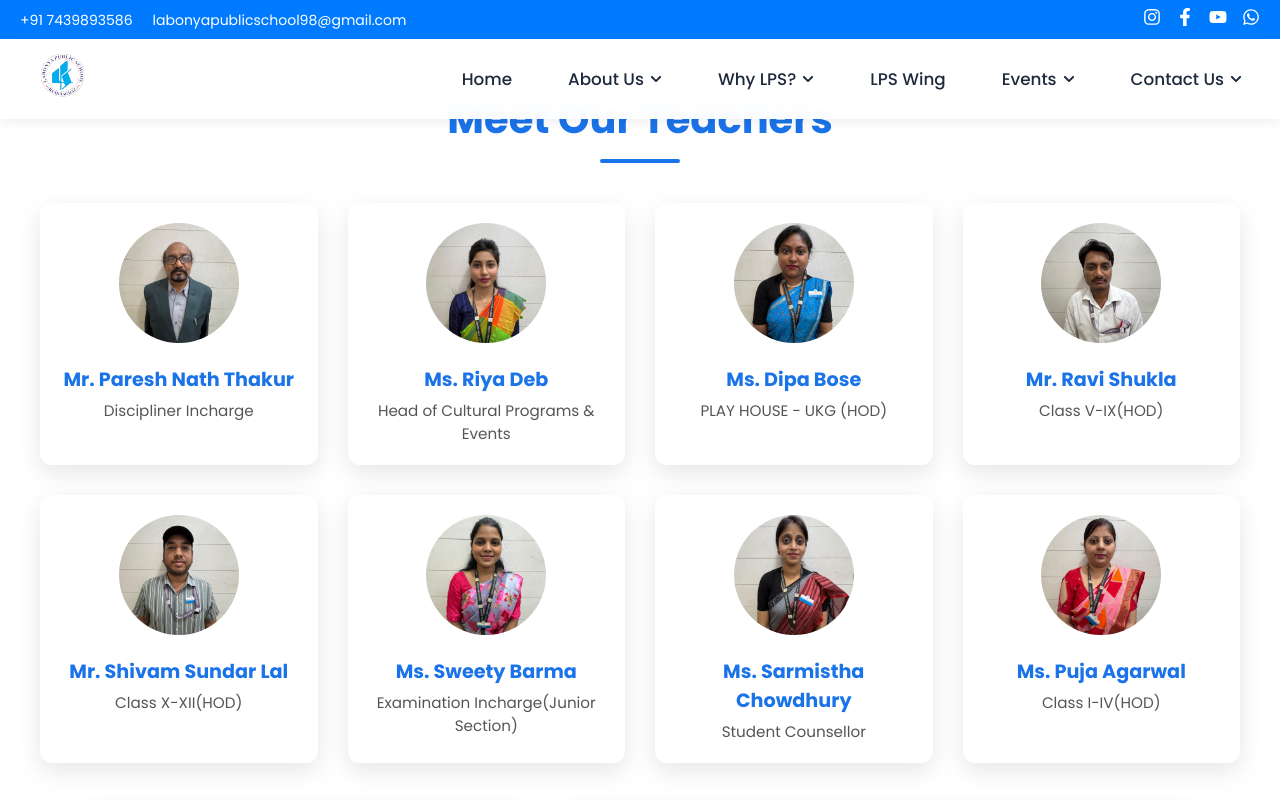
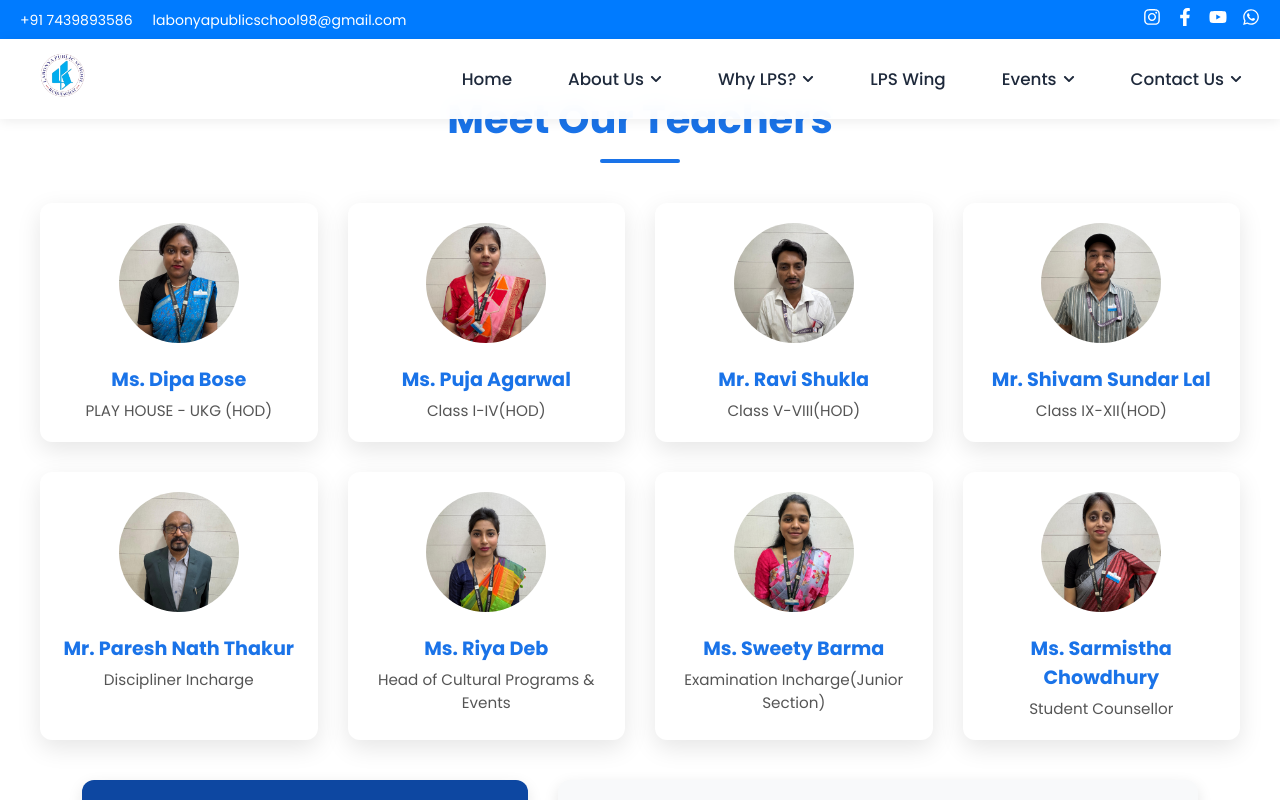
Before and after one commit to LABONYAPUBLICSCHOOL/LPS-FRONTEND, a React (Vite) app: page /ourteam in a window 1280 px wide. Shown: the top 800 px of the page. Built offline with nearby package versions, Linux system fonts and the light colour scheme.

Commit message:
NEW UPDATE

```diff
--- a/src/App.jsx
+++ b/src/App.jsx
@@ -52,7 +52,7 @@ function App() {
         />
         <Route path="/vision-mission" element={<VisionMission />} />
         <Route path="/principal-msg" element={<PrincipalMsg />} />
-        <Route path="/bod" element={<Bod />} />
+        {/* <Route path="/bod" element={<Bod />} /> */}
         <Route path="/ourteam" element={<OurTeam />} />
         <Route path="/sports" element={<Sports />} />
         <Route path="/career" element={<Career />} />
--- a/src/components/OurTeam/OurTeam.jsx
+++ b/src/components/OurTeam/OurTeam.jsx
@@ -5,24 +5,53 @@ import Contact from "../ContactPage/ContactPage";
 // Sample data for teachers (images left blank for now)
 const teachers = [
   {
+    id: 3,
+    name: "Ms. Dipa Bose",
+    occupation: "PLAY HOUSE - UKG (HOD)",
+    photo: "/3.jpeg",
+  },
+  {
+    id: 8,
+    name: "Ms. Puja Agarwal",
+    occupation: "Class I-IV(HOD)",
+    photo: "/8.jpeg",
+  },
+  {
+    id: 4,
+    name: "Mr. Ravi Shukla",
+    occupation: "Class V-VIII(HOD)",
+    photo: "/4.jpeg",
+  },
+  {
+    id: 5,
+    name: "Mr. Shivam Sundar Lal",
+    occupation: "Class IX-XII(HOD)",
+    photo: "/5.jpeg",
+  },
+  {
     id: 1,
     name: "Mr. Paresh Nath Thakur",
     occupation: "Discipliner Incharge",
     photo: "/1.jpeg",
   },
-  { id: 2, name: "Ms. Riya Deb", occupation: "Head of Cultural Programs & Events", photo: "/2.jpeg" },
   {
-    id: 3,
-    name: "Ms. Dipa Bose",
-    occupation: "PLAY HOUSE - UKG (HOD)",
-    photo: "/3.jpeg",
+    id: 2,
+    name: "Ms. Riya Deb",
+    occupation: "Head of Cultural Programs & Events",
+    photo: "/2.jpeg",
   },
-  { id: 4, name: "Mr. Ravi Shukla", occupation: "Class V-IX(HOD)", photo: "/4.jpeg" },
-  { id: 5, name: "Mr. Shivam Sundar Lal", occupation: "Class X-XII(HOD)", photo: "/5.jpeg" },
-  { id: 6, name: "Ms. Sweety Barma", occupation: "Examination Incharge(Junior Section)", photo: "/6.jpeg" },
-  { id: 7, name: "Ms. Sarmistha Chowdhury", occupation: "Student Counsellor", photo: "/7.jpeg" },
-  { id: 8, name: "Ms. Puja Agarwal", occupation: "Class I-IV(HOD)", photo: "/8.jpeg" },
-  // Add more teachers as needed
+  {
+    id: 6,
+    name: "Ms. Sweety Barma",
+    occupation: "Examination Incharge(Junior Section)",
+    photo: "/6.jpeg",
+  },
+  {
+    id: 7,
+    name: "Ms. Sarmistha Chowdhury",
+    occupation: "Student Counsellor",
+    photo: "/7.jpeg",
+  },
 ];
 
 function OurTeam() {
--- a/src/components/PrincipalMsg/PrincipalMsg.jsx
+++ b/src/components/PrincipalMsg/PrincipalMsg.jsx
@@ -19,13 +19,13 @@ function PrincipalMsg() {
         <div className="message-card">
           <h2>Dear Parents and Guardians,</h2>
           <p>
-            As we continue on our journey at <b>Labonaya Public School</b>, I
+            As we continue on our journey at <b>Labonya Public School</b>, I
             would like to take a moment to reaffirm our commitment to providing
             a world-class education that fosters academic excellence, personal
             growth, and a sense of community.
           </p>
           <p>
-            As the Vice Principal and Acting Principal, I am honored to lead our
+            As the Principal, I am honored to lead our
             school community and ensure that our mission and values remain at
             the forefront of everything we do. Our team of dedicated educators
             and staff are passionate about creating a safe, inclusive, and
@@ -50,7 +50,7 @@ function PrincipalMsg() {
             <p>
               <b>Sarita Roy</b>
             </p>
-            <p>Principal, Labonaya Public School</p>
+            <p>Principal, Labonya Public School</p>
           </div>
         </div>
       </section>
--- a/src/components/VisionMission/VisionMission.jsx
+++ b/src/components/VisionMission/VisionMission.jsx
@@ -17,13 +17,9 @@ function VisionMission() {
       <section className="about">
         <h2>About Us</h2>
         <p>
-          Labonaya Public School, located in the heart of Kolkata, is a premier
+          Labonya Public School, located in the Salkia,Howrah is a premier
           institution known for its commitment to holistic education and
-          academic excellence. It is housed in a 5 storied building comprising a
-          built-up area of 127000 sq.ft.(approx.) and a campus area of 3.6
-          acres. Established with the vision of nurturing global citizens, the
-          school follows an international curriculum - IGCSE (Cambridge) and is
-          also affiliated to the CISCE.
+          academic excellence.Established with the vision of nurturing global citizens.
         </p>
         <p>
           The campus is equipped with state-of-the-art infrastructure designed
@@ -34,16 +30,15 @@ function VisionMission() {
         </p>
         <p>
           Sports and co-curricular activities are given significant importance,
-          with multi-sports facilities and well-maintained playground. The
-          school also houses a music room, dance room, art studio, and robotics
+          with multi-sports facilities. The school also houses a music room, dance room, art studio, and robotics
           lab, ensuring an all-rounded development environment. With its
-          world-class amenities and dedicated faculty, Labonaya Public School
+          world-class amenities and dedicated faculty, Labonya Public School
           stands as a beacon of quality education in the region.
         </p>
         <p>
-          It has been 16 years since the inception of the school and the school
+          It has been 8 years since the inception of the school and the school
           is running successfully with the assistance and cooperation from all
-          stakeholders.
+          Faculty.
         </p>
         <p>
           So if you are looking for the perfect school to nurture your child’s
@@ -58,7 +53,7 @@ function VisionMission() {
           <div className="vision-text">
             <h2>Vision</h2>
             <p>
-              Labonaya Public School is committed to delivering a transformative
+              Labonya Public School is committed to delivering a transformative
               education that equips students for a dynamic world. Our
               collaborative environment ignites a passion for growth, enabling
               students to become proactive leaders. With excellence as our
@@ -66,18 +61,13 @@ function VisionMission() {
               future for all.
             </p>
           </div>
-          <div className="vision-img">
-            <img src={Vision} alt="Vision" />
-          </div>
         </div>
       </section>
 
       {/* Mission */}
       <section className="mission">
         <div className="mission-content">
-          <div className="mission-img">
-            <img src={Mission} alt="Mission" />
-          </div>
+
           <div className="mission-text">
             <h2>Mission</h2>
             <p>
--- a/src/components/Welcome/Welcome.jsx
+++ b/src/components/Welcome/Welcome.jsx
@@ -38,7 +38,7 @@ function Welcome() {
             Welcome To <span className="heading">Labonya Public School</span>
           </h2>
           <p>
-            Labonya Public School, established in 2009, envisions the cultivation
+            Labonya Public School, established in 2017, envisions the cultivation
             of young minds into truly global citizens within a nurturing and
             compassionate atmosphere. The pulsating vitality permeates through the
             students and teachers, creating a vibrant and dynamic learning environment.
--- a/src/components/WhyChooseUs/ChooseUs.jsx
+++ b/src/components/WhyChooseUs/ChooseUs.jsx
@@ -22,14 +22,16 @@ function ChooseUs() {
   }, []);
 
   const features = [
-    "English–medium co-ed school located in Salkia, Howrah",
-    "Kindergarten & Primary levels offered in a secure environment",
+    "Co-Educational English Medium located in Salkia, Howrah",
+    "Kindergarden & Primary levels offered in a secure environment",
     "Dedicated and motivated faculty committed to student growth",
     "Curriculum designed to build global thinking with strong value foundation",
     "Emphasis on technology-aware learning for today’s learners",
     "Focus on creativity, problem-solving & critical thinking",
     "Active parent-teacher communication & collaboration",
     "Inclusive support for learners with diverse academic needs",
+    "Following ICSE & ISC Curriculum",
+    "In School Student Counsellor"
   ];
 
   return (
```
